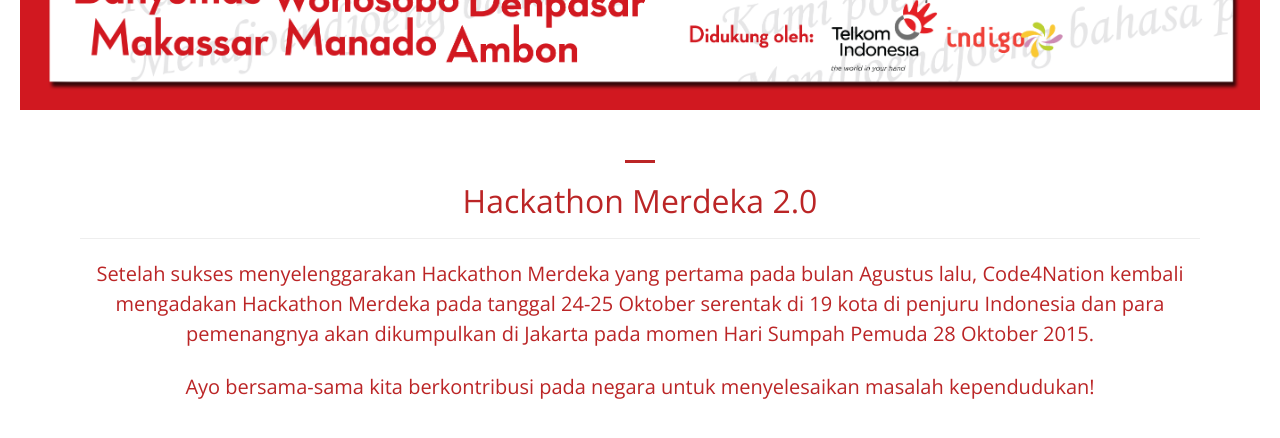
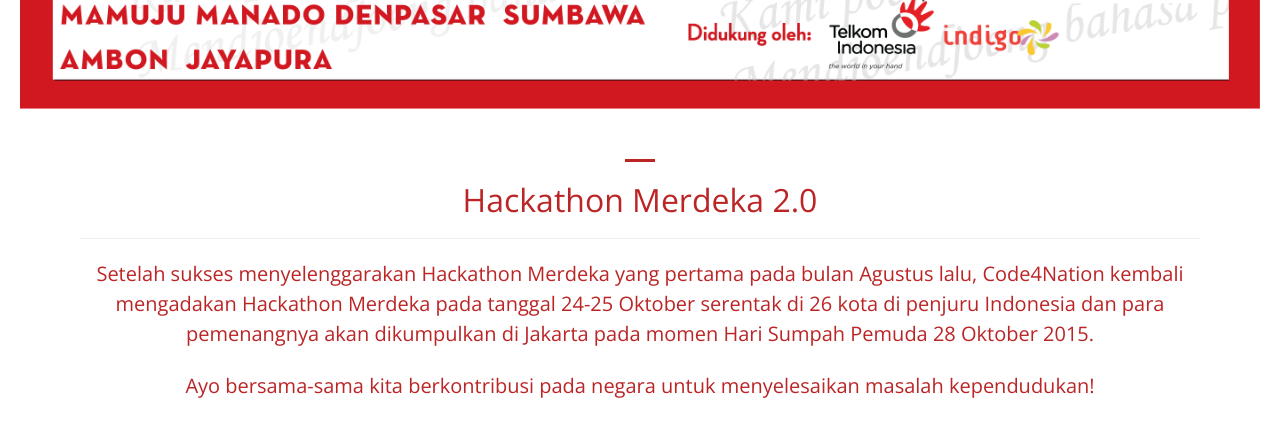
Before and after one commit to Code4Nation/hackathon, a Jekyll site: the page built from teras.md, in a window 1280 px wide and 900 px high, scrolled down 1398 px, cut to the strip 0-442 px from the top of the window. Shown: the top 438 px of the strip. Built offline with Jekyll 4.4.1, drawn with Linux system fonts in a browser that asks for light colours; nearby versions of some CDN libraries.

Commit message:
Change 19 cities to 26

```diff
--- a/_config.yml
+++ b/_config.yml
@@ -1,6 +1,6 @@
 title: "Hackathon Merdeka 2.0"
 description: "Tujuan dari Hackathon Merdeka 2.0 adalah mengumpulkan solusi untuk pemecahan masalah pengumpulan data yang cepat dan akurat tentang kependudukan."
-actioncall: "Setelah sukses menyelenggarakan Hackathon Merdeka yang pertama pada bulan Agustus lalu, Code4Nation kembali mengadakan Hackathon Merdeka pada tanggal 24-25 Oktober serentak di 19 kota di penjuru Indonesia dan para pemenangnya akan dikumpulkan di Jakarta pada momen Hari Sumpah Pemuda 28 Oktober 2015. Ayo bersama-sama kita berkontribusi pada negara untuk menyelesaikan masalah kependudukan!"
+actioncall: "Setelah sukses menyelenggarakan Hackathon Merdeka yang pertama pada bulan Agustus lalu, Code4Nation kembali mengadakan Hackathon Merdeka pada tanggal 24-25 Oktober serentak di 26 kota di penjuru Indonesia dan para pemenangnya akan dikumpulkan di Jakarta pada momen Hari Sumpah Pemuda 28 Oktober 2015. Ayo bersama-sama kita berkontribusi pada negara untuk menyelesaikan masalah kependudukan!"
 email: "hackathon@code4nation.org"
 author: "https://code4nation.id"
 baseurl: ""
--- a/_layouts/home.html
+++ b/_layouts/home.html
@@ -77,7 +77,7 @@
 				<div class="content">
 					<div class="title">HACKATHON MERDEKA 2.0</div>
 					<h2><i class="fa fa-calendar"></i> 24 - 25 Oktober 2015</h2>
-					<h2><i class="fa fa-map-o"></i> Serentak di 19 Kota di Indonesia</h2>
+					<h2><i class="fa fa-map-o"></i> Serentak di 26 Kota di Indonesia</h2>
 					<a href="{{ site.baseurl }}/registrasi" class="btn btn-danger">Daftar</a>
 				</div>
 			</div>
--- a/teras.md
+++ b/teras.md
@@ -8,4 +8,4 @@
 ## Hackathon Merdeka 2.0
 - - -
 
-Setelah sukses menyelenggarakan Hackathon Merdeka yang pertama pada bulan Agustus lalu, Code4Nation kembali mengadakan Hackathon Merdeka pada tanggal 24-25 Oktober serentak di 19 kota di penjuru Indonesia dan para pemenangnya akan dikumpulkan di Jakarta pada momen Hari Sumpah Pemuda 28 Oktober 2015.
+Setelah sukses menyelenggarakan Hackathon Merdeka yang pertama pada bulan Agustus lalu, Code4Nation kembali mengadakan Hackathon Merdeka pada tanggal 24-25 Oktober serentak di 26 kota di penjuru Indonesia dan para pemenangnya akan dikumpulkan di Jakarta pada momen Hari Sumpah Pemuda 28 Oktober 2015.
```
Also changed, not shown: img/h2/info/peta.png.
